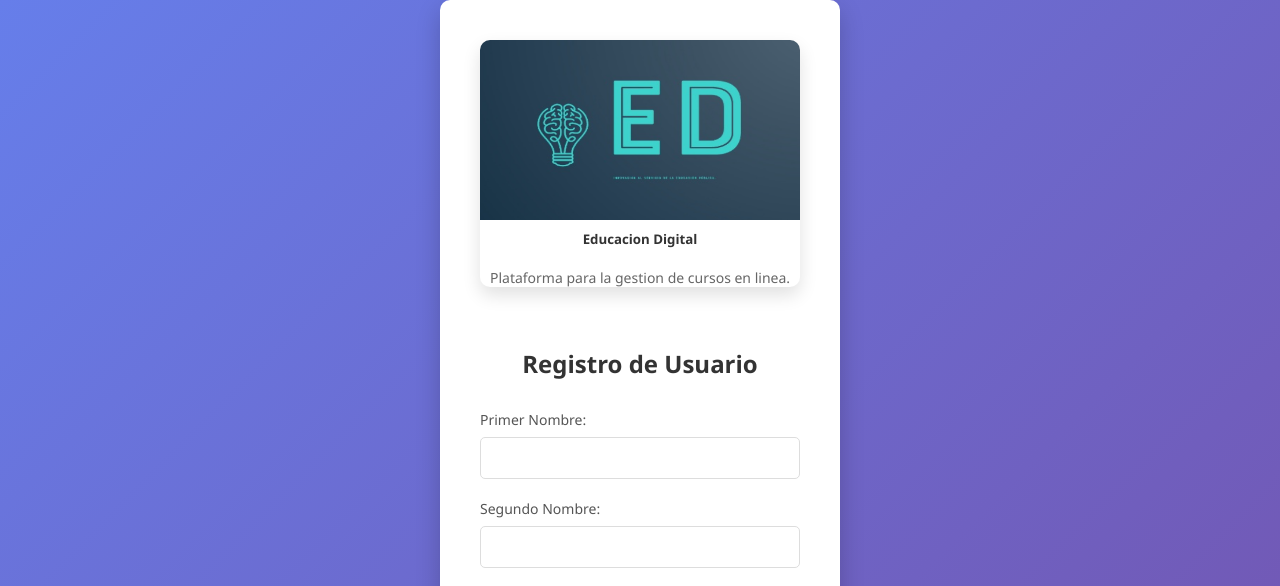
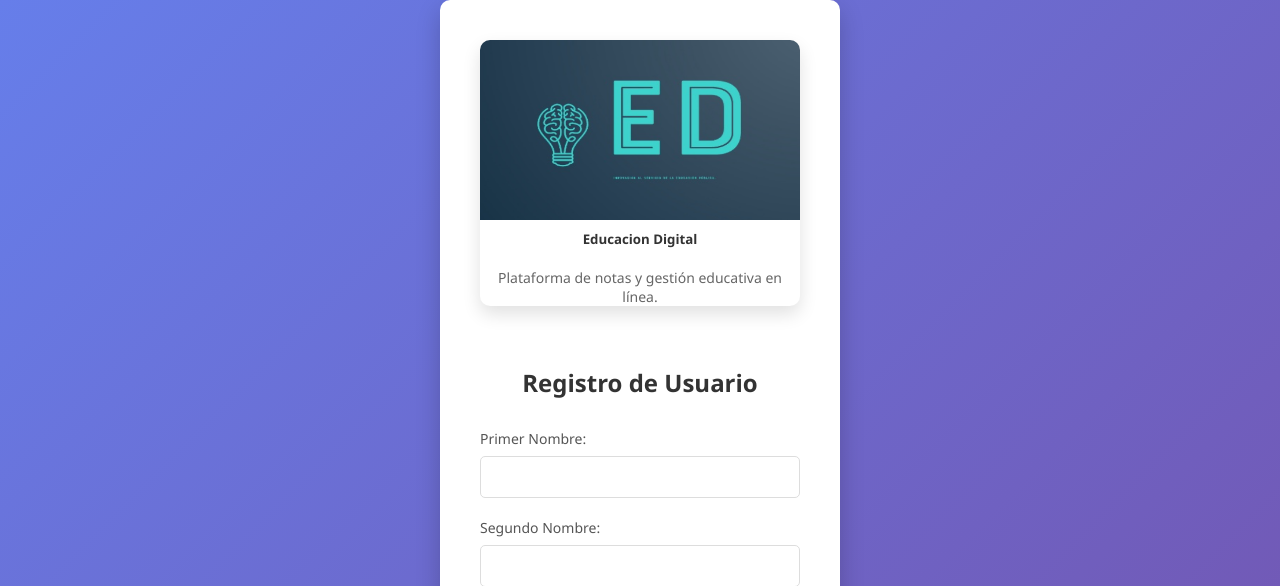
Before and after one commit to DidierAragon/Taller-de-investigaci-n, a Flask app: page / in a window 1280 px wide. Shown: the top 586 px of the page. Run offline with Flask 3, Linux system fonts and the light colour scheme; some libraries are stand-ins or nearby versions.

Commit message:
plataforma

```diff
--- a/templates/register.html
+++ b/templates/register.html
@@ -16,7 +16,7 @@
   <div class="card-body">
     <h5 class="card-title">Educacion Digital</h5>
     <p class="card-text">
-        Plataforma para la gestion de cursos en linea.
+        Plataforma de notas y gestión educativa en línea.
     </p>
   </div>
 </div>
```
